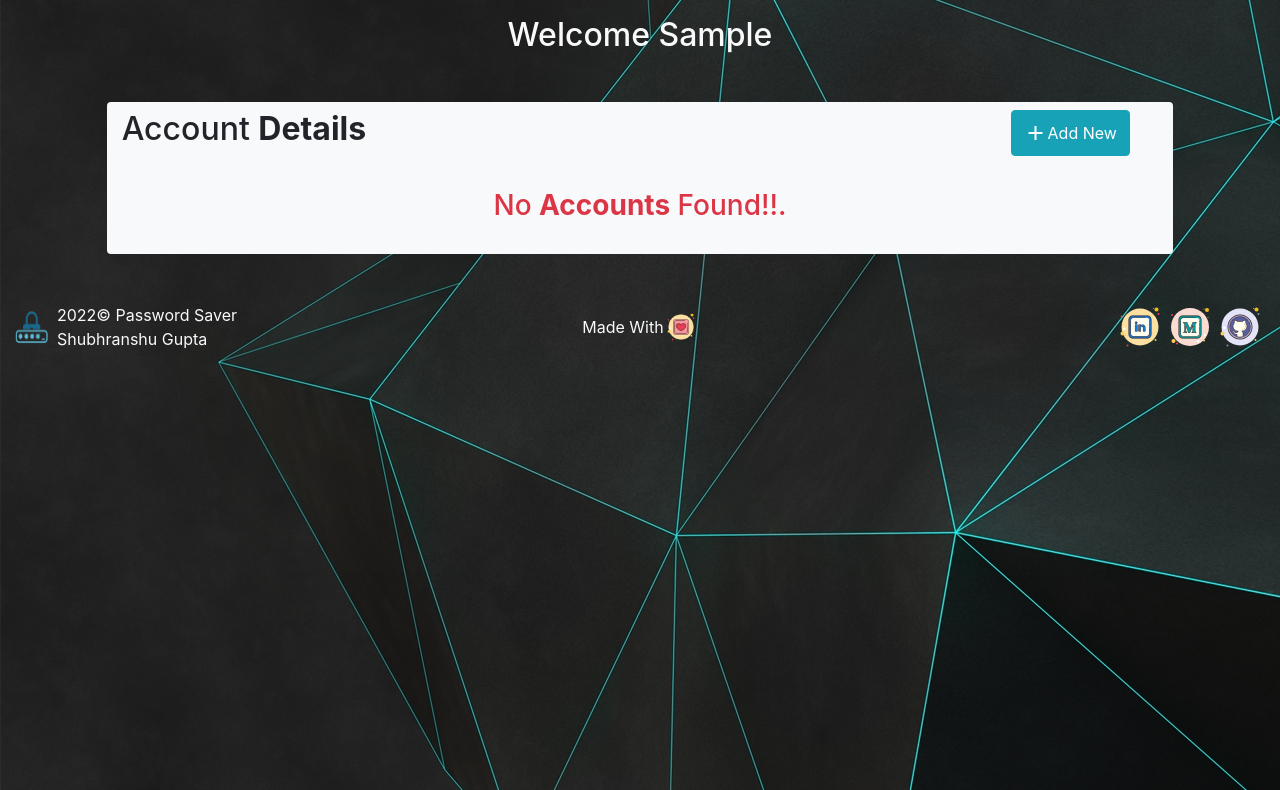
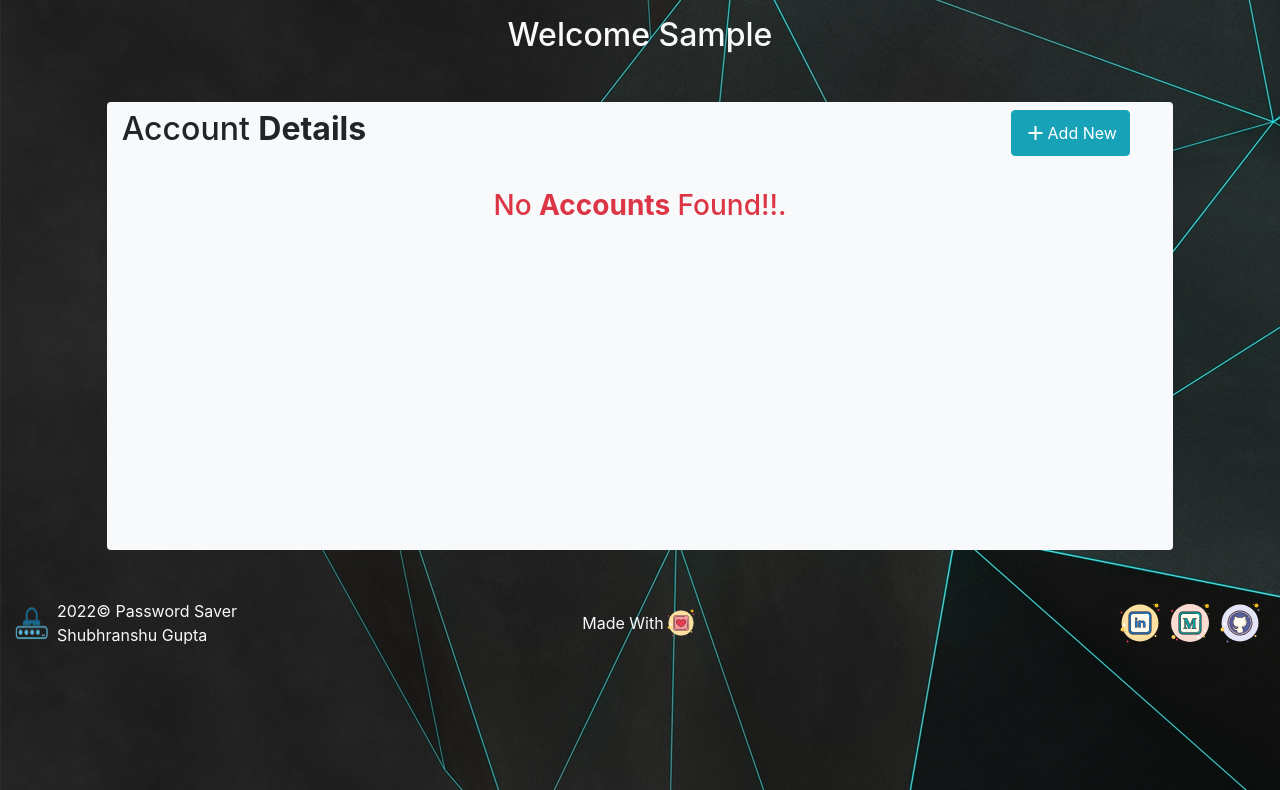
Before and after one commit to shubranshugupta/password-saver, a Flask app: page /user in a window 1280 px wide. Shown: the part 72-862 px from the top of the page. Run offline with Flask 2, Linux system fonts and the light colour scheme; the visitor is signed in with stand-in values (Sample User, id 1); data comes from the database, SQL or seed files in the repository; parts of the project's set-up code (start-up, migrations or seed data) failed here and were passed over; some libraries are stand-ins or nearby versions.

Commit message:
modify user.html

```diff
--- a/templates/user.html
+++ b/templates/user.html
@@ -5,7 +5,7 @@
     <h2 class="text-light">Welcome {{user.username|title}}</h2>
 </div>
 
-<div class="container bg-light rounded my-5 col-sm-10">
+<div class="container bg-light rounded my-5 col-sm-10" style="min-height: 35%;">
     <div class="table-responsive">
         <div class="table-wrapper">
             <div class="table-title">
```
